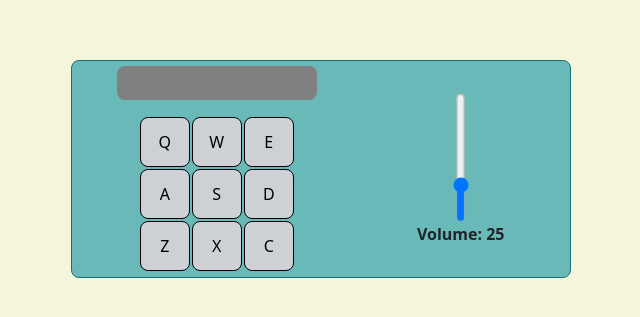
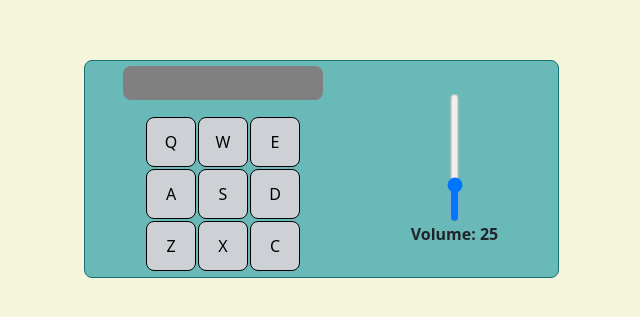
Before and after one commit to cyanChill/Free-Code-Camp-Projects, a plain HTML site: page index.html in a window 1280 px wide. Shown: the part 231-548 px from the top of the page, without its empty margins (319-959 px from the left). Drawn offline with nearby package versions, Linux system fonts and the light colour scheme.

Commit message:
minor changes

```diff
--- a/styles/style.scss
+++ b/styles/style.scss
@@ -14,7 +14,7 @@ body {
     display: inherit;
     justify-content: space-around;
     align-items: inherit;
-    width: 500px;
+    width: 475px;
     padding: 5px;
     background-color: rgb(106, 185, 185);
     border-radius: 0.5em;
@@ -37,7 +37,6 @@ body {
         border-radius: 0.5em;
     }
 }
-
 
 .drum-pad {
     height: 50px;
```
Also changed, not shown: styles/style.css.
